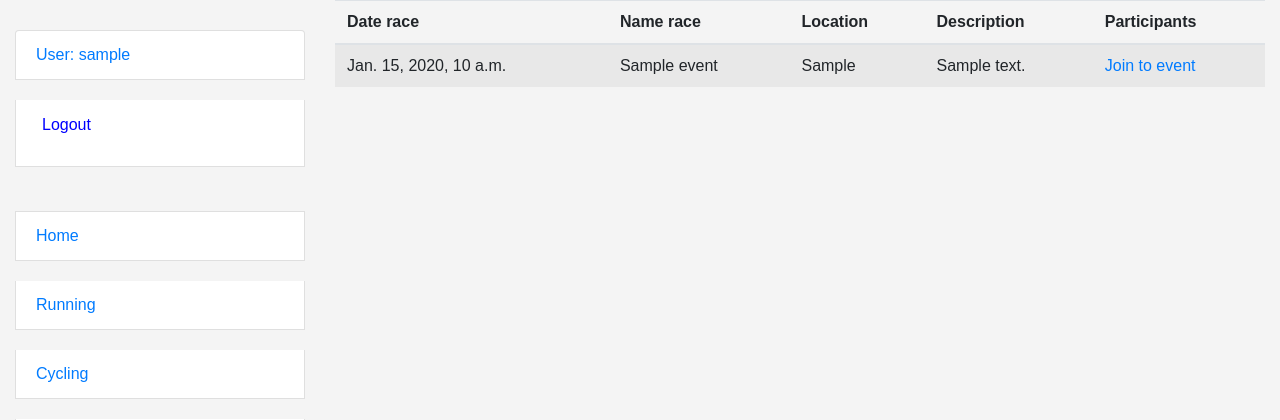
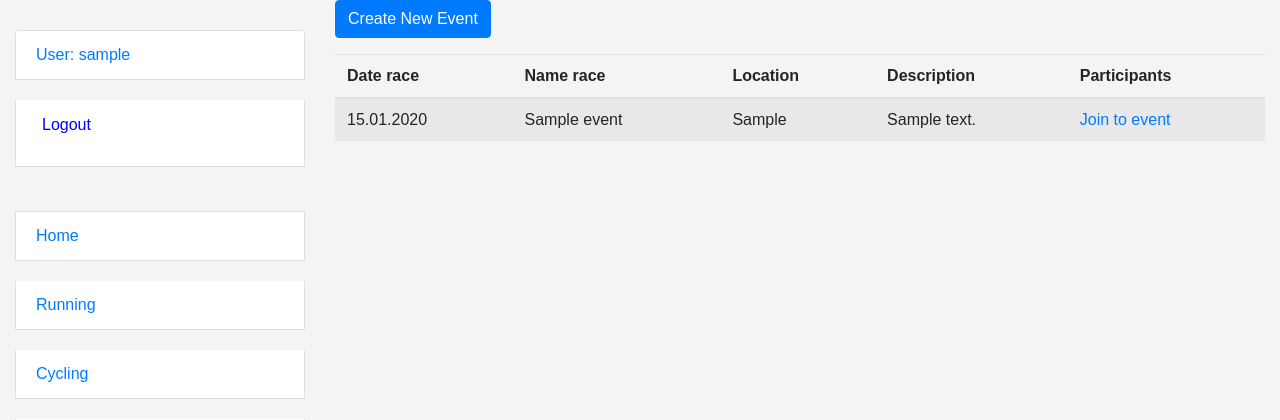
Before and after one commit to Viesich/Runner_community, a Django app: page / in a window 1280 px wide. Shown: the top 420 px of the page. Run offline with Django 5.2, Linux system fonts and the light colour scheme; a user stored in the database is signed in; tables that the repository leaves empty hold one stand-in row (values such as "Sample post").

Commit message:
change the field data to a convenient date in the d.m.y format in the index.html template

```diff
--- a/templates/event/index.html
+++ b/templates/event/index.html
@@ -1,5 +1,11 @@
 {% extends "base.html" %}
 {% block content %}
+
+  {% if user.is_staff %}
+    <div class="mb-3">
+      <a href="{% url 'event:event_create' %}" class="btn btn-primary">Create New Event</a>
+    </div>
+  {% endif %}
   <table class="table table-striped table-hover">
     <thead>
       <tr>
@@ -13,7 +19,7 @@
     <tbody>
       {% for event in events %}
         <tr>
-          <td>{{ event.date }}</td>
+          <td>{{ event.date | date:"d.m.Y" }}</td>
           <td>{{ event.name }}</td>
           <td>{{ event.location }}</td>
           <td>{{ event.description }}</td>
```
